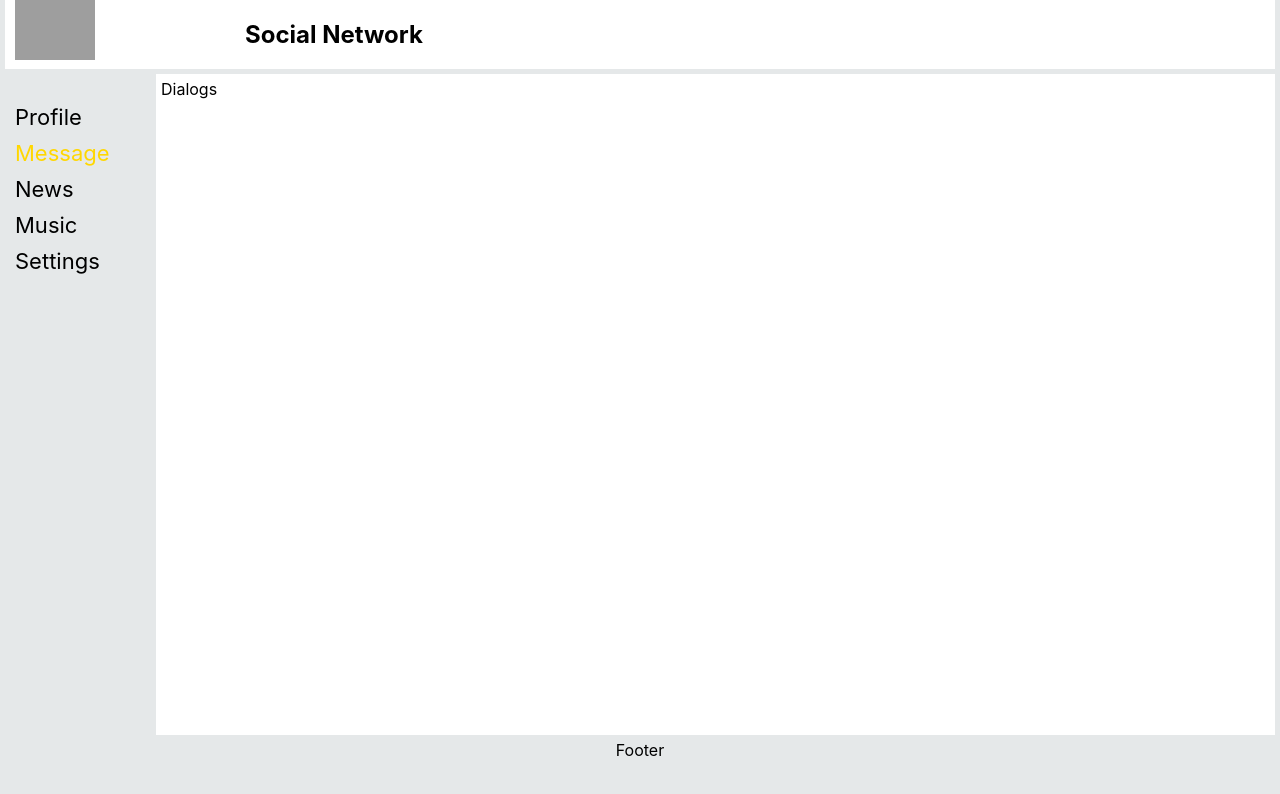
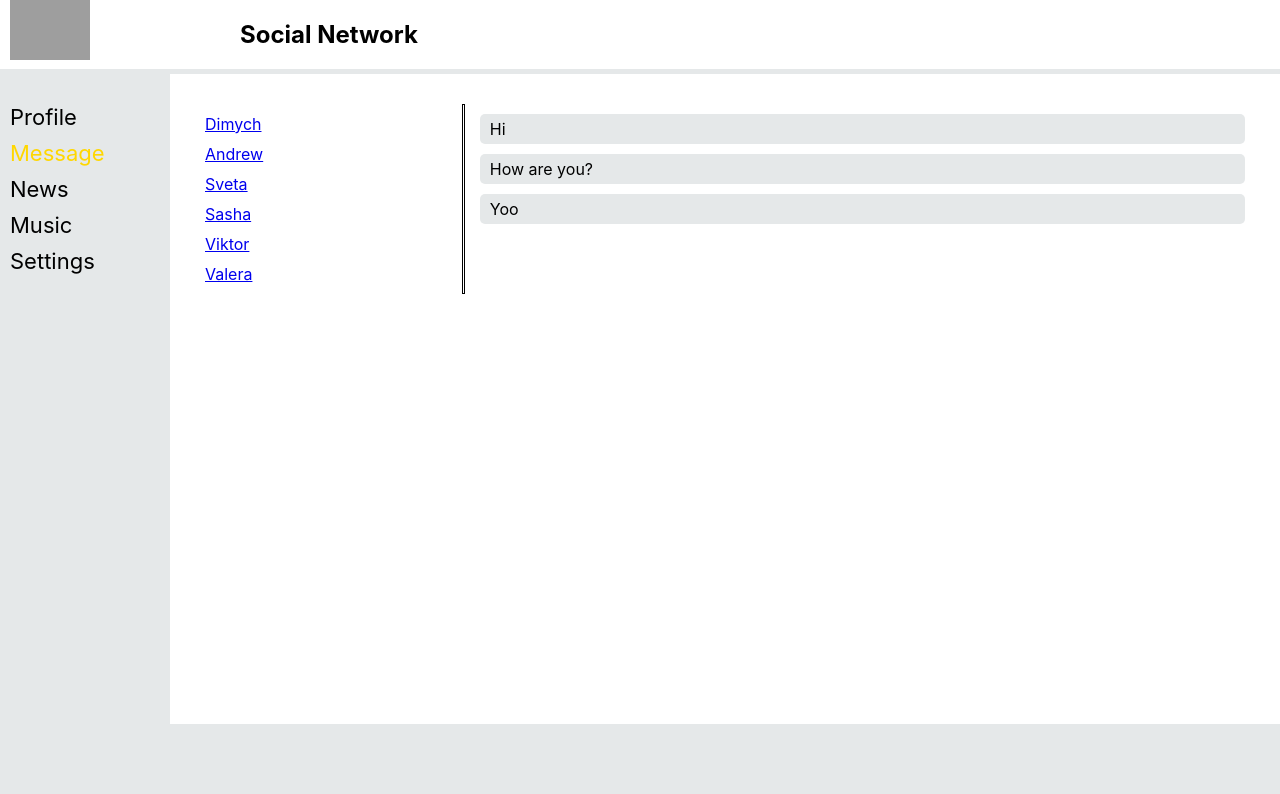
Before and after one commit to Maystrenko-Alex/Social-Network-TypeScript, a React (Create React App) app: page /dialogs in a window 1280 px wide. Shown: the top 794 px of the page. Built offline with nearby package versions, Linux system fonts and the light colour scheme; grey boxes are pictures that could not be loaded.

Commit message:
sn l-22 create layout of component Dialogs

```diff
--- a/src/App.css
+++ b/src/App.css
@@ -1,20 +1,23 @@
-.app-wrapper {
+.app_wrapper {
   display: flex;
-  min-height: 100vh;
   flex-direction: column;
   overflow: hidden;
 }
 
-.app-content {
-  display: inline-flex;
-  flex: 1 1 100%;
+.app_content {
+  display: flex;
+  width: 100%;
+  flex: 1 1 auto;
+
   background-color: rgb(229, 232, 233);
   margin: 5px 0;
-  /* justify-content: center; */
+
 }
 
 .content_wrapper {
   background-color: white;
   padding: 5px;
-  flex: 100%;
+  min-height: 80vh;
+  flex: 1 1 auto;
+
 }
--- a/src/App.tsx
+++ b/src/App.tsx
@@ -2,7 +2,6 @@ import React from 'react';
 import { BrowserRouter, Route, Routes } from 'react-router-dom';
 import './App.css';
 import { Dialogs } from './components/Dialogs/Dialogs';
-import { Footer } from './components/Footer/Footer';
 import { Header } from './components/Header/Header';
 import { Navbar } from './components/Navbar/Navbar';
 import { Profile } from './components/Profile/Profile';
@@ -10,16 +9,18 @@ import { Profile } from './components/Profile/Profile';
 function App() {
   return (
     <BrowserRouter >
-      < div className='app-wrapper'>
+      < div className='app_wrapper'>
         <Header />
-        <div className='app-content'>
+        <div className='app_content'>
           <Navbar />
-          <Routes>
-            <Route path='/profile' element={<Profile />} />
-            <Route path='/dialogs' element={<Dialogs />} />
-          </Routes>
+          <div className='content_wrapper'>
+            <Routes>
+              <Route path='/profile' element={<Profile />} />
+              <Route path='/dialogs' element={<Dialogs />} />
+            </Routes>
+          </div>
         </div>
-        <Footer />
+
       </div>
     </BrowserRouter>
   );
--- a/src/components/Dialogs/Dialogs.module.css
+++ b/src/components/Dialogs/Dialogs.module.css
@@ -1,5 +1,30 @@
-.content_wrapper {
+.dialogs {
+  display: flex;
+  padding: 25px;
   background-color: white;
-  padding: 5px;
-  flex: 100%;
 }
+
+.dialogs_items {
+  width: 25%;
+}
+.dialog {
+ margin: 10px 5px;
+}
+.line {
+  width: 1px;
+  border: 1px solid black;
+
+}
+.messages {
+  width: 75%;
+}
+
+.message {
+  margin: 10px 5px 10px 15px;
+  padding: 5px 10px;
+  background-color: rgb(229, 232, 233);
+  border-radius: 5px;
+}
+.active {
+  color: gold;
+}
--- a/src/components/Dialogs/Dialogs.tsx
+++ b/src/components/Dialogs/Dialogs.tsx
@@ -1,10 +1,49 @@
 import React from "react";
+import { NavLink } from "react-router-dom";
 import s from './Dialogs.module.css';
 
 export const Dialogs = () => {
+
   return (
-    <div className='content_wrapper'>
-      Dialogs
+    <div className={s.dialogs}>
+      <div className={s.dialogs_items}>
+        <div className={s.dialog + ' ' + s.active}>
+          <NavLink
+            to={'/dialogs/1'}
+            style={({ isActive }) =>({color: isActive ? 'gold' : ''})}>Dimych</NavLink>
+        </div>
+        <div className={s.dialog}>
+          <NavLink
+            to={'/dialogs/2'}
+            style={({ isActive }) =>({color: isActive ? 'gold' : ''})}>Andrew</NavLink>
+        </div>
+        <div className={s.dialog}>
+          <NavLink
+            to={'/dialogs/3'}
+            style={({ isActive }) =>({color: isActive ? 'gold' : ''})}>Sveta</NavLink>
+        </div>
+        <div className={s.dialog}>
+          <NavLink
+            to={'/dialogs/4'}
+            style={({ isActive }) =>({color: isActive ? 'gold' : ''})}>Sasha</NavLink>
+        </div>
+        <div className={s.dialog}>
+          <NavLink
+            to={'/dialogs/5'}
+            style={({ isActive }) =>({color: isActive ? 'gold' : ''})}>Viktor</NavLink>
+        </div>
+        <div className={s.dialog}>
+          <NavLink
+            to={'/dialogs/6'}
+            style={({ isActive }) =>({color: isActive ? 'gold' : ''})}>Valera</NavLink>
+        </div>
+      </div>
+      <div className={s.line}></div>
+      <div className={s.messages}>
+        <div className={s.message}>Hi</div>
+        <div className={s.message}>How are you?</div>
+        <div className={s.message}>Yoo</div>
+      </div>
     </div>
   );
 }
--- a/src/components/Footer/Footer.module.css
+++ /dev/null
@@ -1,4 +0,0 @@
-.footer {
-  height: 60px;
-  margin: 0 auto;
-}
--- a/src/components/Footer/Footer.tsx
+++ /dev/null
@@ -1,10 +0,0 @@
-import React from "react";
-import s from './Footer.module.css';
-
-export const Footer = () => {
-  return (
-    <div className={s.footer}>
-      Footer
-    </div>
-  );
-}
--- a/src/components/Navbar/Navbar.module.css
+++ b/src/components/Navbar/Navbar.module.css
@@ -3,6 +3,7 @@
   background-color: rgb(229, 232, 233);
   padding: 5px 10px;
   margin-top: 15px;
+  /* flex: 1 1 auto; */
 }
 .item {
   font-size: 22px;
--- a/src/components/Profile/MyPosts/MyPosts.module.css
+++ b/src/components/Profile/MyPosts/MyPosts.module.css
@@ -1,4 +1,5 @@
 .posts {
   display: flex;
   flex-direction: column;
+  align-items: flex-start;
 }
--- a/src/components/Profile/MyPosts/Post/Post.module.css
+++ b/src/components/Profile/MyPosts/Post/Post.module.css
@@ -1,13 +1,13 @@
 .post_wrapper {
-  display: inline-flex;
+  display: flex;
   background-color: rgb(229, 232, 233);
   margin: 5px;
-  width: fit-content;
   border-radius: 5px;
+
 }
 
 .post_ava {
-  display: flex;
+  /* display: flex; */
   align-items: center;
 }
 
@@ -20,6 +20,8 @@
 
 .post_message {
  margin: 10px;
+ display: inline-flex;
+ width: fit-content;
 }
 
 .like {
--- a/src/components/Profile/MyPosts/Post/Post.tsx
+++ b/src/components/Profile/MyPosts/Post/Post.tsx
@@ -23,7 +23,6 @@ export const Post = (props: PropsType) => {
         alt='images'
         src="https://encrypted-tbn0.gstatic.com/images?q=tbn:ANd9GcQMsdcSsic7zbHMs3pjjVj8xpjJ-pJ_36PDHvCVd61cvf-oZNpSmJBOXK2fL149m3ByEsw&usqp=CAU"/>
         {props.likeCount}
-
       </div>
     </div>
   );
--- a/src/components/Profile/Profile.module.css
+++ b/src/components/Profile/Profile.module.css
@@ -1,7 +1,7 @@
 .content_wrapper {
   background-color: white;
   padding: 5px;
-  flex: 100%;
+
 }
 .content_img {
   min-width: 100%;
--- a/src/index.css
+++ b/src/index.css
@@ -14,7 +14,7 @@ code {
 
 html, body {
   height: 100%;
-  width: 1270px;
-  margin: auto;
+  /* width: 1270px; */
+  /* margin: auto; */
   background-color: rgb(229, 232, 233);
 }
```
